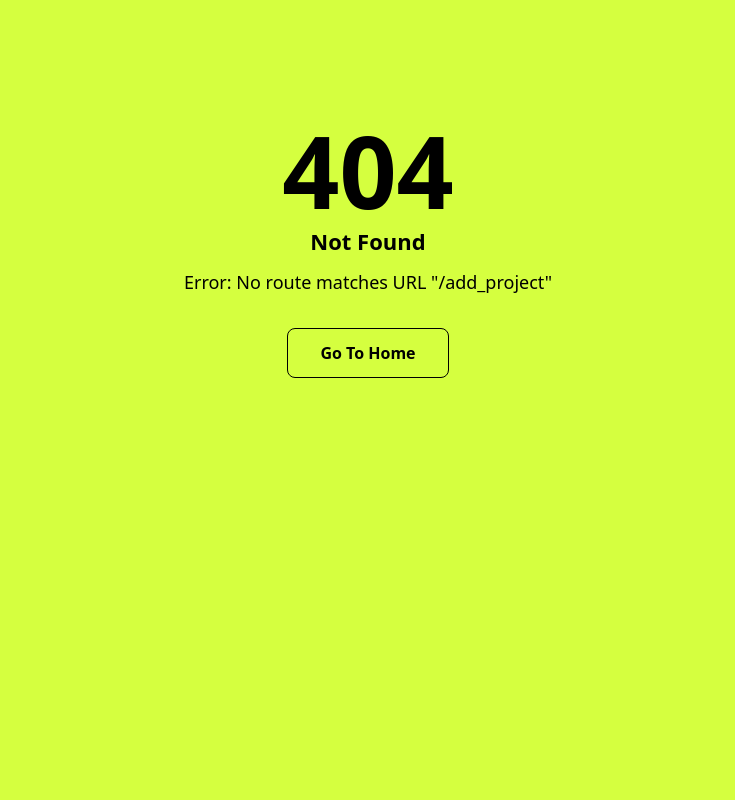
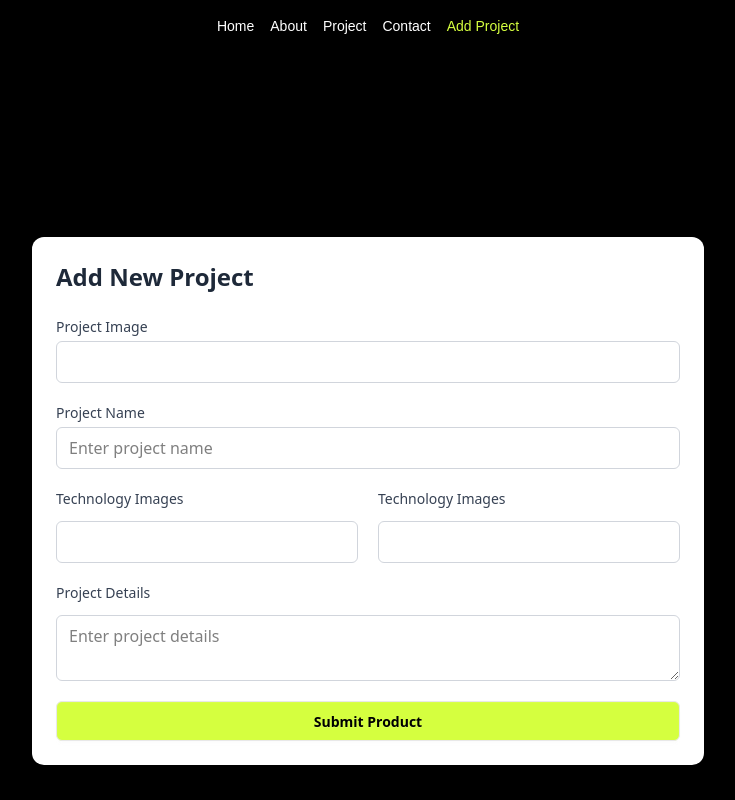
Before and after one commit to Baizid-B/New_Protfoilo_Site, a React (Vite) app: page /add_project in a window 1280 px wide. Before the commit this address had no page. Shown: the top 800 px of the page, without its empty margins (272-1007 px from the left). Built offline with nearby package versions, Linux system fonts and the light colour scheme; a web font is replaced by a local one.

Commit message:
project data sent to backend

```diff
--- a/src/Components/Header/Nav.jsx
+++ b/src/Components/Header/Nav.jsx
@@ -7,6 +7,7 @@ const Nav = () => {
         <NavLink className={({isActive}) => `m-2 ${isActive ? "text-[#D5FF3F]" : "text-white"}`} to='/About'>About</NavLink>
         <NavLink className={({isActive}) => `m-2 ${isActive ? "text-[#D5FF3F]" : "text-white"}`} to='/Project'>Project</NavLink>
         <NavLink className={({isActive}) => `m-2 ${isActive ? "text-[#D5FF3F]" : "text-white"}`} to='/Contact'>Contact</NavLink>
+        <NavLink className={({isActive}) => `m-2 ${isActive ? "text-[#D5FF3F]" : "text-white"}`} to='/add_project'>Add Project</NavLink>
     </>
 
     return (
--- /dev/null
+++ b/src/Pages/ADD_PRODUCT/Add_project.jsx
@@ -0,0 +1,131 @@
+
+const Add_project = () => {
+
+  // Submit handler
+  const handleSubmit = (e) => {
+    e.preventDefault();
+    const formData = new FormData(e.target);
+
+    const image = formData.get("Main_Image");
+    const name = formData.get("project_name");
+    const details = formData.get("text-details")
+    const multiple = formData.getAll("Mult_images");
+
+    const data = {image,name, multiple, details}
+
+    console.log("all data:", data);
+
+    e.target.reset()
+
+    fetch("http://localhost:5000/project",{
+      method:"POST",
+      headers:{
+        "Content-Type": "application/json"
+      },
+      body:JSON.stringify(data)
+    })
+    .then(res => res.json())
+    .then(data =>{
+      console.log(data);
+    })
+
+  };
+
+  return (
+    <div className="h-screen flex justify-center items-center my-12">
+      <div className="w-full max-w-2xl mx-auto bg-white rounded-xl shadow-lg p-6">
+        <h2 className="text-2xl font-semibold mb-6 text-gray-800">
+          Add New Project
+        </h2>
+
+        <form onSubmit={handleSubmit} className="space-y-5">
+          {/* Main Image */}
+          <div className="flex flex-col gap-1">
+            <label className="text-sm font-medium text-gray-700">
+              Project Image
+            </label>
+            <input
+              type="text"
+              name="Main_Image"
+              className="file:mr-4 file:py-2 file:px-4
+                        text-black
+                        border border-gray-300 rounded-md p-2"
+              required
+            />
+
+          </div>
+
+          {/* Project Name */}
+          <div className="flex flex-col gap-1">
+            <label className="text-sm font-medium text-gray-700">
+              Project Name
+            </label>
+            <input
+              type="text"
+              name="project_name"
+              placeholder="Enter project name"
+              className="border text-black border-gray-300 rounded-md px-3 py-2
+                        focus:outline-none focus:ring-2 focus:ring-black"
+              required
+            />
+          </div>
+
+          {/* Multiple Images */}
+          <div className="grid grid-cols-2 gap-5">
+            <div className="flex flex-col gap-3">
+              <label className="text-sm font-medium text-gray-700">
+                Technology Images
+              </label>
+              <input
+                type="text"
+                name="Mult_images"
+                className="border cursor-pointer border-gray-300 rounded-md p-2 bg-white
+                          text-black
+                          file:rounded-md"
+                required
+              />
+            </div>
+            <div className="flex flex-col gap-3">
+              <label className="text-sm font-medium text-gray-700">
+                Technology Images
+              </label>
+              <input
+                type="text"
+                name="Mult_images"
+                className="border cursor-pointer border-gray-300 rounded-md p-2 bg-white
+                          text-black
+                          file:rounded-md"
+                required
+              />
+            </div>
+          </div>
+
+          {/* Project Details */}
+          <div className="flex flex-col gap-3">
+                <label className="text-sm font-medium text-gray-700">
+                  Project Details
+                </label>
+
+                <textarea
+                name="text-details"
+                placeholder="Enter project details"
+                className="border text-black border-gray-300 rounded-md px-3 py-2
+                        focus:outline-none focus:ring-2 focus:ring-black"
+                required
+                ></textarea>
+          </div>
+
+          {/* Submit Button */}
+          <button
+            type="submit"
+            className="btn w-full bg-[#D5FF3F] text-black py-2 rounded-md"
+          >
+            Submit Product
+          </button>
+        </form>
+      </div>
+    </div>
+  );
+};
+
+export default Add_project;
--- a/src/Routes/Route.jsx
+++ b/src/Routes/Route.jsx
@@ -4,6 +4,8 @@ import Home from "../Pages/Home/Home";
 import About from "../Pages/About/About";
 import Error from "../Pages/Error/Error";
 import Contact from "../Pages/Contact/Contact";
+import Add_product from "../Pages/ADD_PRODUCT/Add_project";
+import Add_project from "../Pages/ADD_PRODUCT/Add_project";
 
 export const router = createBrowserRouter([
   {
@@ -23,6 +25,10 @@ export const router = createBrowserRouter([
         path:"/contact",
         element:<Contact></Contact>
       },
+      {
+        path:"/add_project",
+        element:<Add_project></Add_project>
+      },
     ]
   },
 ]);
```
Also changed, not shown: src/index.css (line endings or trailing spaces).
